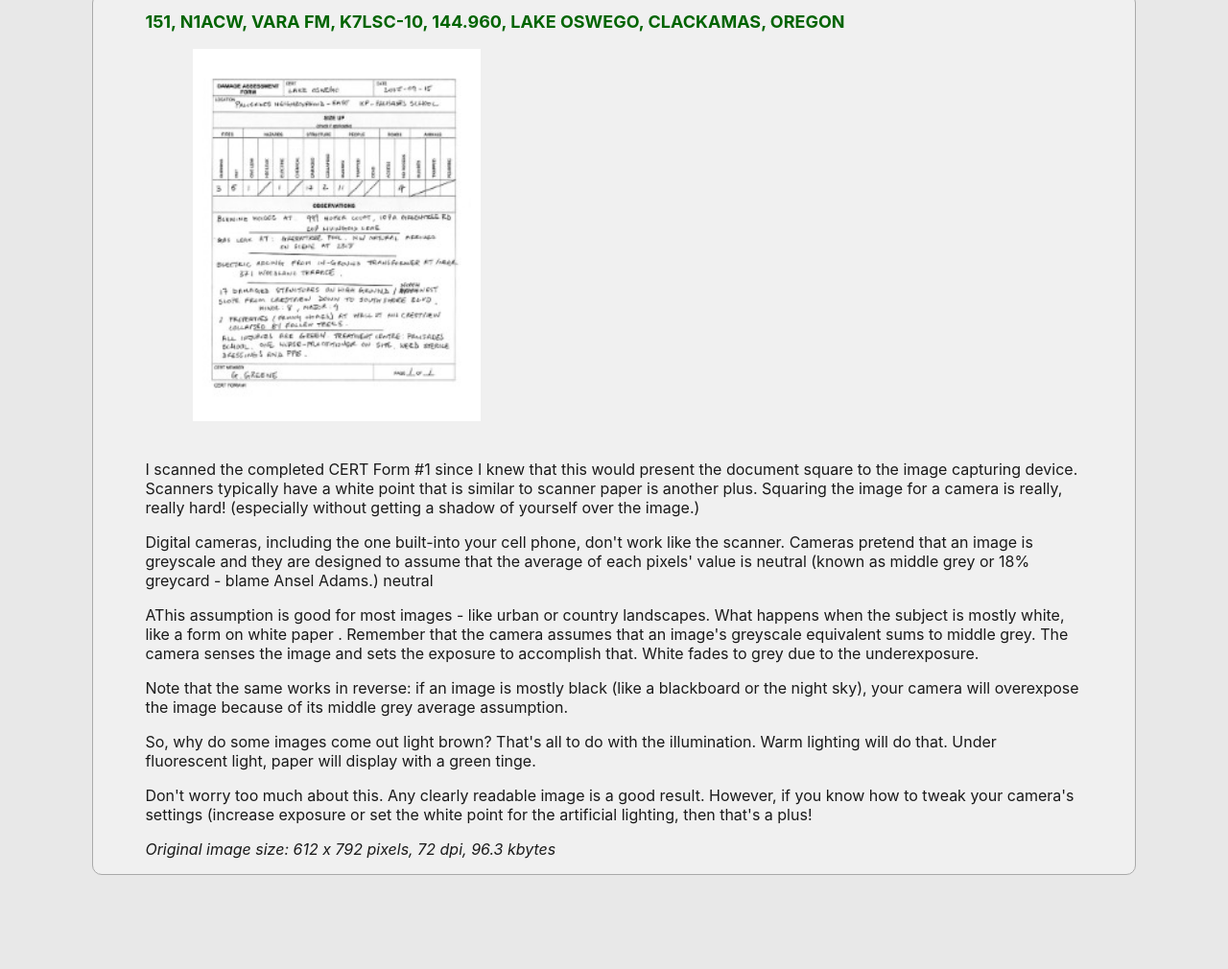
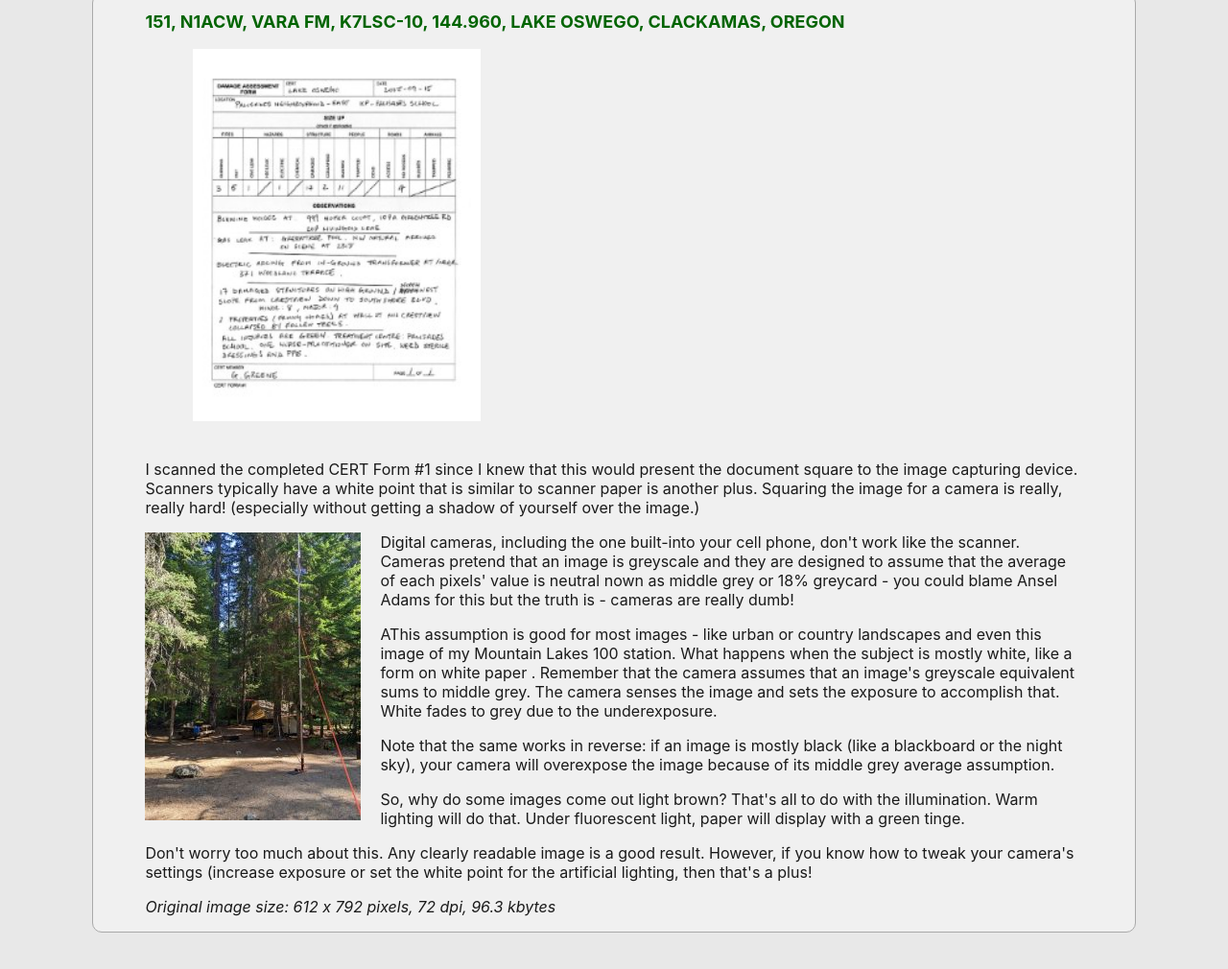
Before and after one commit to drizzlecombe/week-151, a plain HTML site: page index.html in a window 1280 px wide. Shown: the part 3468-4478 px from the top of the page at 96% size. Before the commit the page ends 4428 px from the top, so only its background shows below. Drawn offline with Linux system fonts and the light colour scheme.

Commit message:
Some commentary about why images of paper may not appear white.

```diff
--- a/index.html
+++ b/index.html
@@ -90,6 +90,19 @@
             }
 
             .utility_thumbnail:hover {
+                transform: scale(1.05);
+            }
+
+            .acw_example1 {
+                border-style:none;
+                float:left;
+                padding-left: 0px;
+                padding-right: 20px;
+                padding-top: 0px;
+                padding-bottom: 0px;
+            }
+
+            .acw_example1:hover {
                 transform: scale(1.05);
             }
 
@@ -284,17 +297,22 @@
                 paper is another plus. Squaring the image for a camera is
                 really, really hard! (especially without getting a shadow of
                 yourself over the image.)</p>
+            <a href="./images/N1ACW_average_image.jpg   ">
+                <img class="acw_example1" src="./images/N1ACW_average_image_thumb.jpg" style="height:300px; width:225px">
+            </a>
             <p> Digital cameras, including the one built-into your cell phone,
             don't work like the scanner. Cameras pretend that an image is
             greyscale and they are designed to assume that the average of each
-            pixels' value is neutral (known as middle grey or 18% greycard -
-            blame Ansel Adams.) neutral</p>
+            pixels' value is neutral nown as middle grey or 18% greycard - you
+            could blame Ansel Adams for this but the truth is - cameras are
+            really dumb!</p>
             <p>AThis assumption is good for most images - like urban or country
-            landscapes. What happens when the subject is mostly white, like a
-            form on white paper . Remember that the camera assumes that an
-            image's greyscale equivalent sums to middle grey. The camera senses
-            the image and sets the exposure to accomplish that. White fades to
-            grey due to the underexposure.</p>
+            landscapes and even this image of my Mountain Lakes 100 station.
+            What happens when the subject is mostly white, like a form on white
+            paper . Remember that the camera assumes that an image's greyscale
+            equivalent sums to middle grey. The camera senses the image and sets
+            the exposure to accomplish that. White fades to grey due to the
+            underexposure.</p>
             <p>Note that the same works in reverse: if an image is mostly black
             (like a blackboard or the night sky), your camera will overexpose
             the image because of its middle grey average assumption.</p>
```
Also changed, not shown: images/N1ACW_average_image.jpg (added), images/N1ACW_average_image_thumb.jpg (added).
